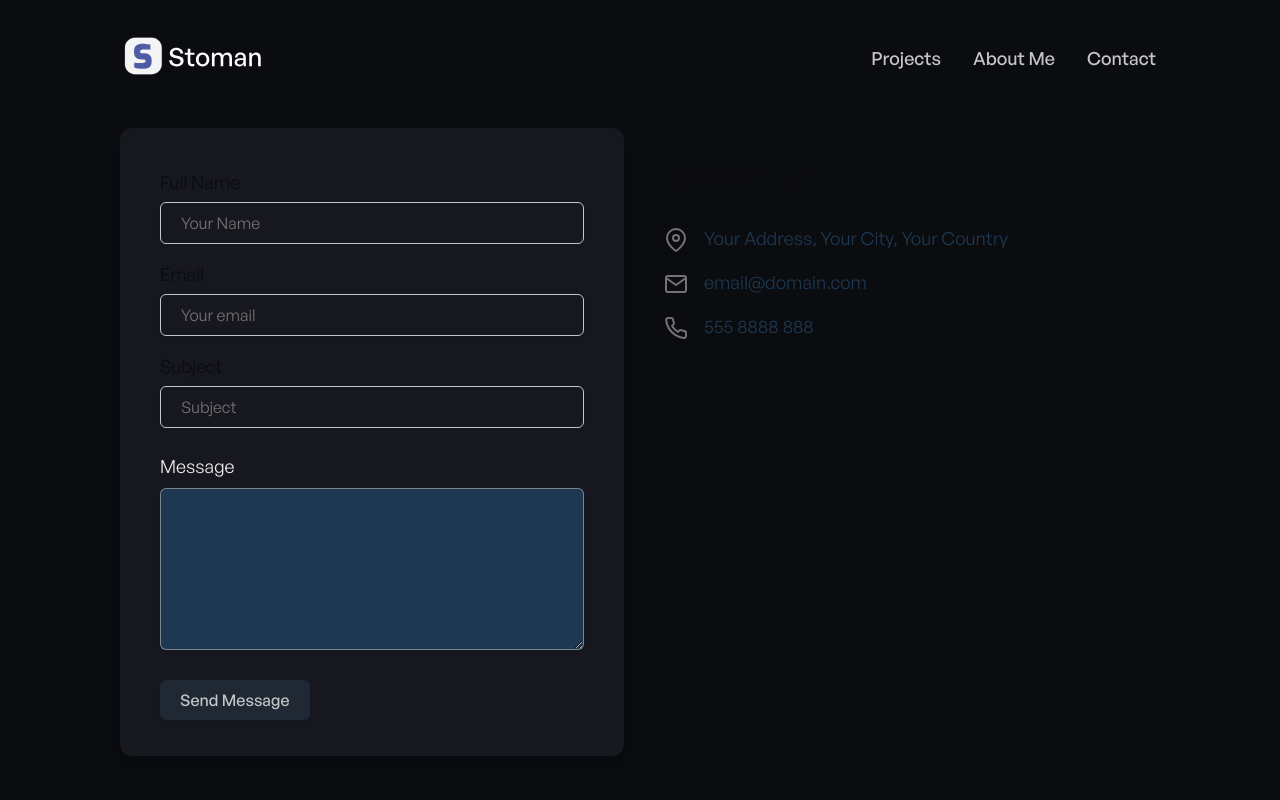
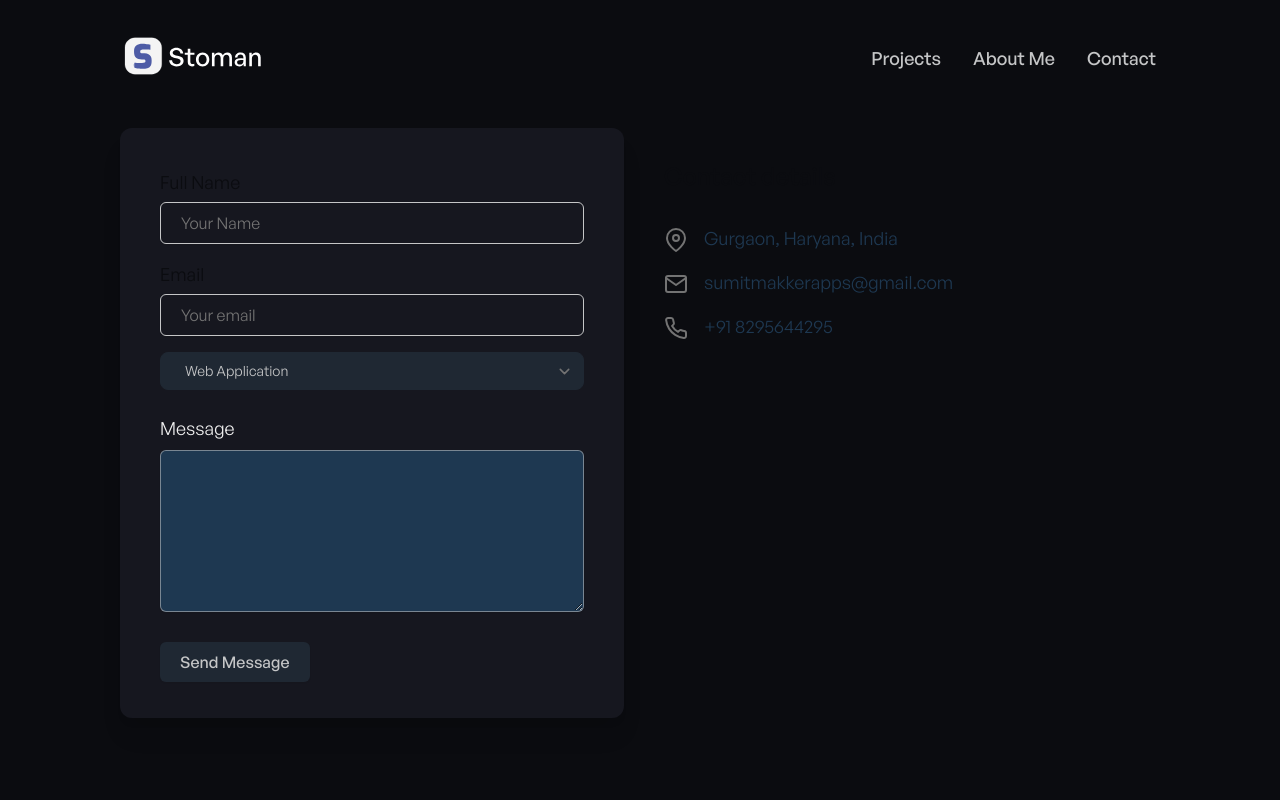
Before and after one commit to sumitmakker/portfolio, a Next.js app: page /contact in a window 1280 px wide. Shown: the top 800 px of the page. Built offline with nearby package versions, Linux system fonts and the light colour scheme.

Commit message:
Added contact details

```diff
--- a/components/Contact/ContactDetails.jsx
+++ b/components/Contact/ContactDetails.jsx
@@ -3,17 +3,17 @@ import { FiPhone, FiMapPin, FiMail } from 'react-icons/fi';
 const contacts = [
 	{
 		id: 1,
-		name: 'Your Address, Your City, Your Country',
+		name: 'Gurgaon, Haryana, India',
 		icon: <FiMapPin />,
 	},
 	{
 		id: 2,
-		name: 'email@domain.com',
+		name: 'sumitmakkerapps@gmail.com',
 		icon: <FiMail />,
 	},
 	{
 		id: 3,
-		name: '555 8888 888',
+		name: '+91 8295644295',
 		icon: <FiPhone />,
 	},
 ];
--- a/components/Contact/ContactForm.jsx
+++ b/components/Contact/ContactForm.jsx
@@ -2,6 +2,12 @@ import Button from '../Reuseable/Button';
 import FormInput from '../Reuseable/FormInput';
 
 function ContactForm() {
+
+	const selectOptions = [
+		'Web Application',
+		'Mobile Application',
+	];
+
 	return (
 		<div className="w-full lg:w-1/2">
 			<div className="leading-loose">
@@ -30,15 +36,13 @@ function ContactForm() {
 						placeholderText="Your email"
 						ariaLabelName="Email"
 					/>
-					<FormInput
-						inputLabel="Subject"
-						labelFor="subject"
-						inputType="text"
-						inputId="subject"
-						inputName="subject"
-						placeholderText="Subject"
-						ariaLabelName="Subject"
-					/>
+
+					<select className="w-full px-4 sm:px-6 py-2 border-secondary-dark rounded-lg text-sm sm:text-md dark:font-medium bg-secondary-dark text-ternary-light">
+
+						{selectOptions.map((option) => (
+							<option className="text-normal sm:text-md" key={'option-' + option}>{option}</option>
+						))}
+					</select>
 
 					<div className="mt-6">
 						<label
```
